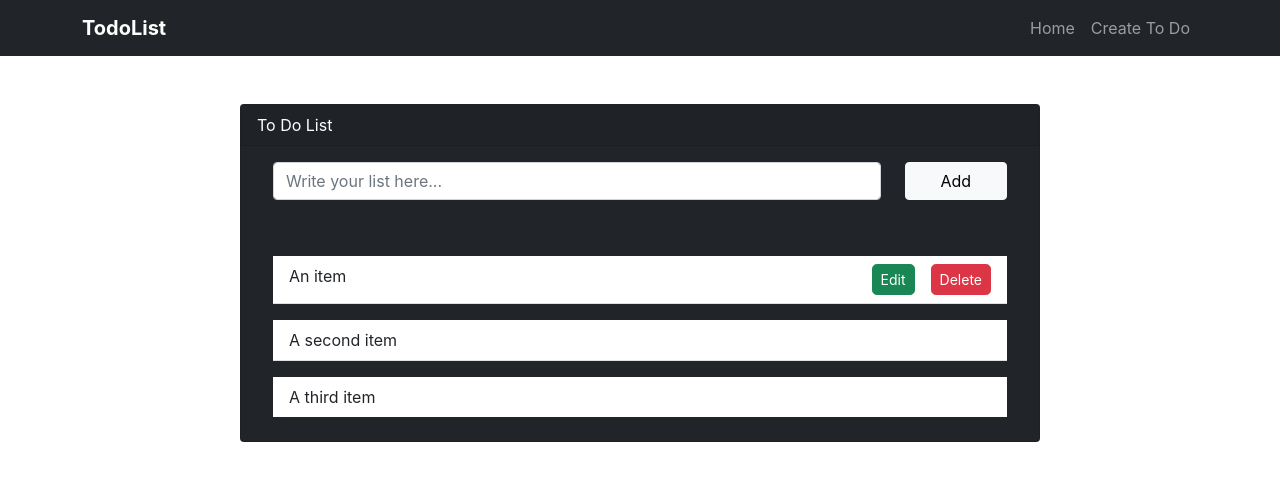
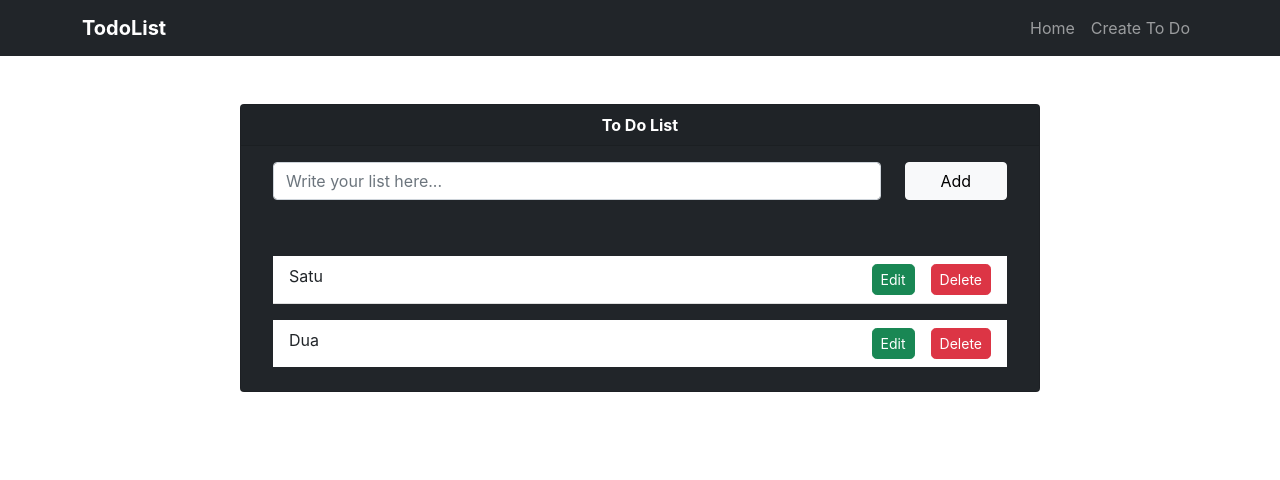
Before and after one commit to shidqiiii/todo-app-reactjs, a React (Create React App) app: page /todo in a window 1280 px wide. Shown: the top 480 px of the page. Built offline with nearby package versions, Linux system fonts and the light colour scheme.

Commit message:
update function handle

```diff
--- a/src/Page/CreateToDo.js
+++ b/src/Page/CreateToDo.js
@@ -6,44 +6,84 @@ class CreateToDo extends Component {
   constructor() {
     super();
     this.state = {
-      listTodo: [],
-      InputTodo: "",
+      listTodo: [
+        { text: "Satu", key: 1 },
+        { text: "Dua", key: 2 },
+      ],
+      currentList: {
+        text: "",
+        key: 1,
+      },
     };
   }
+
+  handleSubmit = (event) => {
+    event.preventDefault();
+    this.setState({
+      currentList: {
+        text: "",
+        key: this.index++,
+      },
+      listTodo: [...this.state.listTodo, this.state.currentList],
+    });
+  };
+
+  handleChange = (event) => {
+    event.preventDefault();
+    this.setState({
+      currentList: {
+        text: event.target.value,
+        key: this.index,
+      },
+    });
+  };
+
+  handleEdit = (event) => {
+    event.preventDefault();
+    this.setState({});
+  };
+
+  handleDelete = (element) => {
+    console.log(element);
+  };
+
   render() {
     return (
       <>
+        {/* {console.log(this.state.listTodo)} */}
         <NavigationBar />
-        <Container className="my-5">
-          <Card className="mx-auto" bg="dark" text="white" style={{ width: "50rem" }}>
-            <Card.Header>To Do List</Card.Header>
+        <Container className="my-5 ">
+          <Card className="mx-auto" bg="dark" text="white" style={{ maxWidth: "50rem" }}>
+            <Card.Header className="text-center fw-bolder">To Do List</Card.Header>
             <Card.Body className="mx-3">
               <div className="row">
-                <div className="col-10">
-                  <Form.Control type="text" placeholder="Write your list here..." />
+                <div className="col">
+                  <Form.Control type="text" placeholder="Write your list here..." onChange={this.handleChange} value={this.state.InputTodo} />
                 </div>
-                <div className="col">
-                  <Button variant="light" style={{ width: "100%" }}>
+                <div className="col-2">
+                  <Button variant="light" style={{ width: "100%" }} onClick={this.handleSubmit}>
                     Add
                   </Button>
                 </div>
               </div>
 
               <div className="list__todo mt-5">
-                <ul class="list-group list-group-flush">
-                  <li class="list-group-item my-2 d-flex justify-content-between">
-                    An item
+                <ul className="list-group list-group-flush" style={{ width: "100%" }}>
+                  {this.state.listTodo.map((element) => {
+                    return (
+                      <li className="list-group-item my-2 d-flex justify-content-between" key={element.key}>
+                        {element.text}
                         <div className="btn__action">
                           <Button className="btn-sm me-2 rounded-3" variant="success">
                             Edit
                           </Button>
-                      <Button className="btn-sm ms-2 rounded-3" variant="danger">
+                          <Button className="btn-sm ms-2 rounded-3" variant="danger" onClick={this.handleDelete}>
                             Delete
                           </Button>
                         </div>
                       </li>
-                  <li class="list-group-item my-2">A second item</li>
-                  <li class="list-group-item my-2">A third item</li>
+                    );
+                  })}
                 </ul>
               </div>
             </Card.Body>
```
Lines whose indentation alone changed are shown as unchanged.
